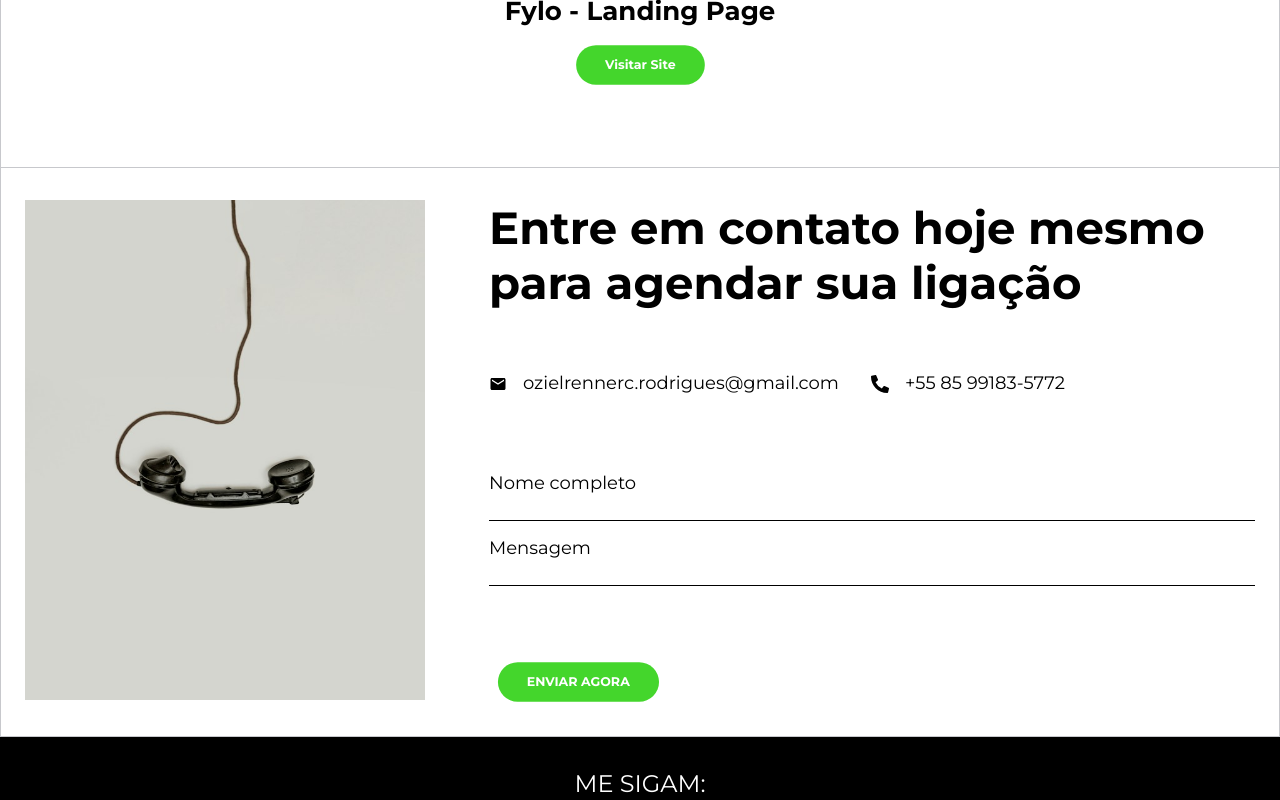
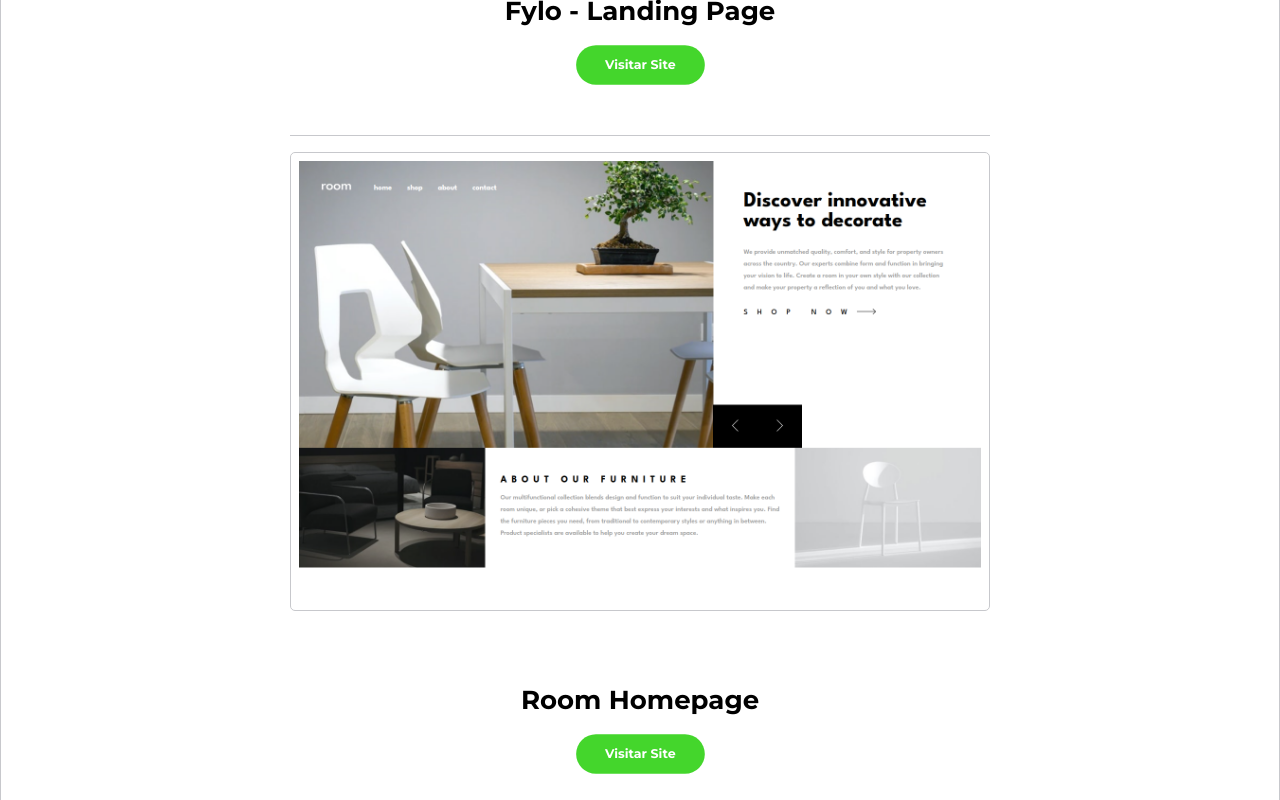
Before and after one commit to rennerCostaa12/portfolio-renner, a React (Vite) app: page / in a window 1280 px wide. Shown: the part 2480-3280 px from the top of the page. Built offline with nearby package versions, Linux system fonts and the light colour scheme.

Commit message:
adicionando projeto room homepage

```diff
--- a/src/App.tsx
+++ b/src/App.tsx
@@ -45,6 +45,7 @@ import pathUser from "../src/assets/profile-2.png";
 import pathBannerContact from "../src/assets/banner-contact.jpg";
 import pathImgProjectLdPageBank from "../src/assets/project-landing-page-bank.png";
 import pathImgProjectLdPageFylo from "../src/assets/project-landing-page-fylo.png";
+import pathImgProjectLdPageRoom from "../src/assets/project-room-homepage.png";
 
 import { Typewriter } from "./components/TypeWriter";
 
@@ -244,7 +245,10 @@ export const App = () => {
 
           <ContentProject>
             <ContentImgProject>
-              <img src={pathImgProjectLdPageBank} alt="project-thumb" />
+              <img
+                src={pathImgProjectLdPageBank}
+                alt="project-thumb-easybank"
+              />
             </ContentImgProject>
 
             <ContentInformationsProject>
@@ -267,7 +271,7 @@ export const App = () => {
 
           <ContentProject>
             <ContentImgProject>
-              <img src={pathImgProjectLdPageFylo} alt="project-thumb" />
+              <img src={pathImgProjectLdPageFylo} alt="project-thumb-fylo" />
             </ContentImgProject>
 
             <ContentInformationsProject>
@@ -279,6 +283,32 @@ export const App = () => {
                   onClick={() =>
                     handleRedirectPage(
                       "https://landing-page-fylo-dqa5.vercel.app/"
+                    )
+                  }
+                >
+                  Visitar Site
+                </Button>
+              </ContentBtnViewMoreProject>
+            </ContentInformationsProject>
+          </ContentProject>
+
+          <ContentProject>
+            <ContentImgProject>
+              <img
+                src={pathImgProjectLdPageRoom}
+                alt="project-thumb-romm-homepage"
+              />
+            </ContentImgProject>
+
+            <ContentInformationsProject>
+              <TitleProject>Room Homepage</TitleProject>
+              <ContentBtnViewMoreProject>
+                <Button
+                  backgroundButton={theme.primary}
+                  colorText={theme.color_white}
+                  onClick={() =>
+                    handleRedirectPage(
+                      "https://room-homepage-lemon.vercel.app/"
                     )
                   }
                 >
```
Also changed, not shown: src/assets/project-room-homepage-mobile.png (added), src/assets/project-room-homepage.png (added).
